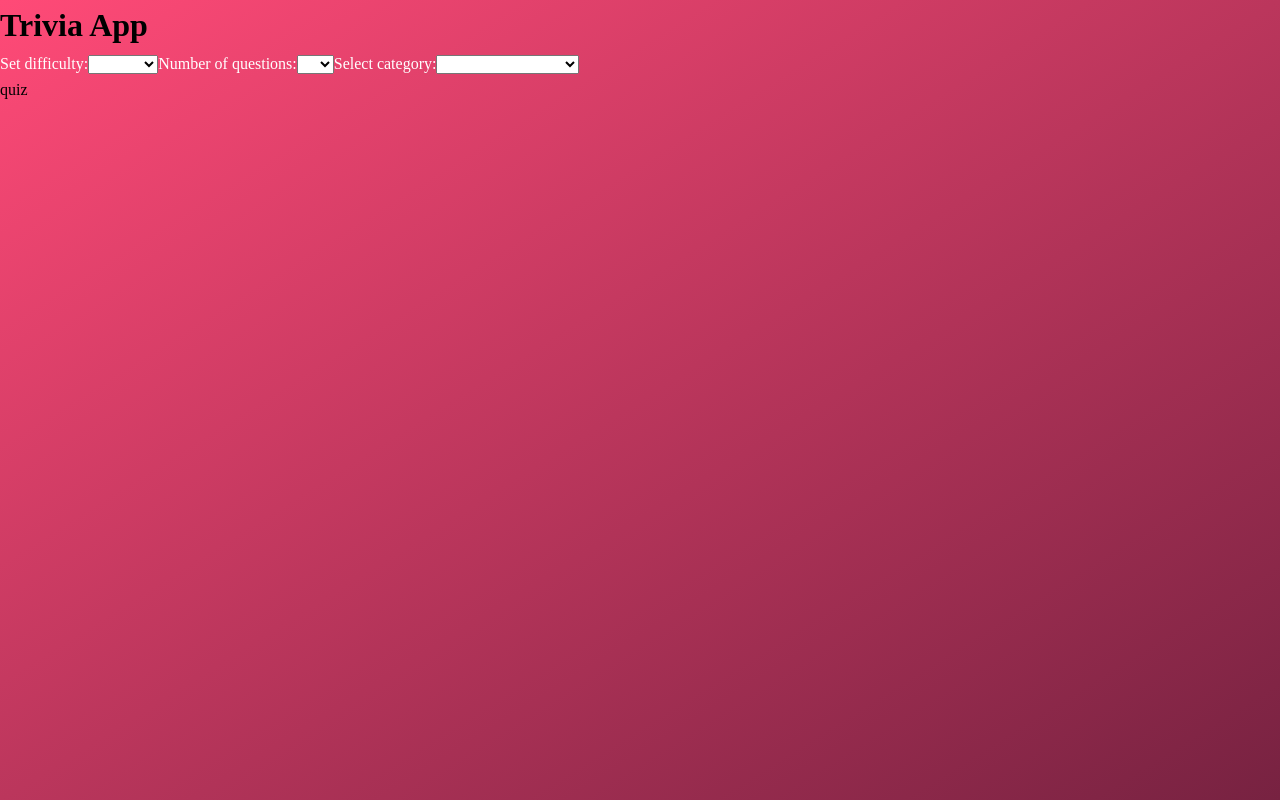
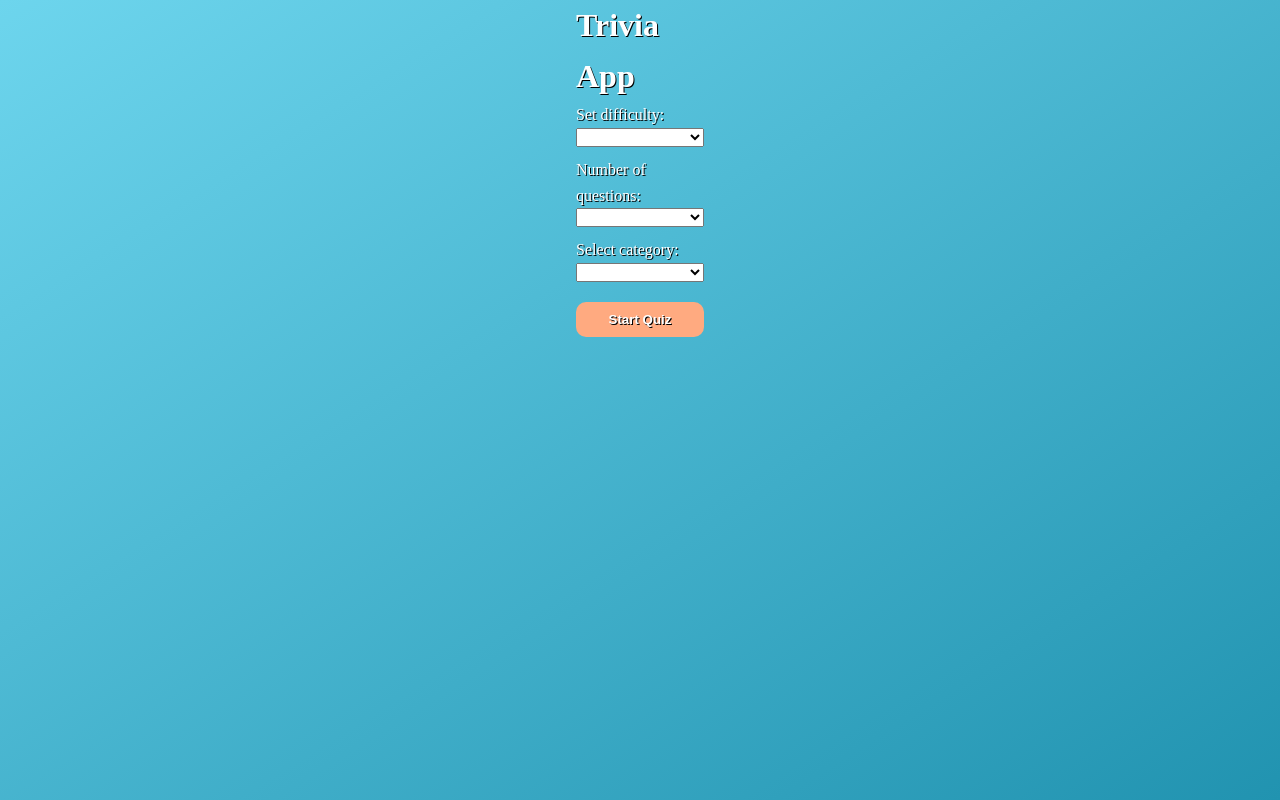
Before and after one commit to Nineteen991/quiz-app, a React (Create React App) app: page / in a window 1280 px wide. Built offline with nearby package versions, Linux system fonts and the light colour scheme.

Commit message:
added some styling to the homepage

```diff
--- a/src/App.js
+++ b/src/App.js
@@ -13,7 +13,8 @@ export default function App() {
       category: ''
     }
   )
-console.log(apiValues)
+  const [start, setStart] = useState(false)
+
   function shuffleArray(array) {
     for (let i = array.length - 1; i>0; i--) {
       const j = Math.floor(Math.random() * (i + 1));
@@ -64,8 +65,15 @@ console.log(apiValues)
   console.log(questions)
   return (
     <div id="container">
-      <HomePage apiValues={apiValues} setApiValues={setApiValues} />
-      <Quiz questions={questions} />
+      {
+        !start
+          ? <HomePage
+              apiValues={apiValues}
+              setApiValues={setApiValues}
+              setStart={setStart}
+            />
+          : <Quiz questions={questions} />
+      }
     </div>
   )
 }
--- a/src/App.sass
+++ b/src/App.sass
@@ -1,2 +1,3 @@
 @import "./sass/base"
+@import "./sass/mixins"
 @import "./sass/homePage"
--- a/src/components/HomePage.js
+++ b/src/components/HomePage.js
@@ -1,4 +1,4 @@
-export default function HomePage({ apiValues, setApiValues }) {
+export default function HomePage({ apiValues, setApiValues, setStart }) {
 
   function handleSelections(e) {
     const { name, value } = e.target
@@ -10,15 +10,25 @@ export default function HomePage({ apiValues, setApiValues }) {
     ))
   }
 
+  function startQuiz(e) {
+    e.preventDefault()
+
+    // only start quiz if all 3 input values have been filled
+    if (apiValues.difficulty && apiValues.number && apiValues.category) {
+      setStart(true)
+    }
+  }
+
   return (
     <div className="homePage">
-      <h1>Trivia App</h1>
+      <h1 className="title">Trivia App</h1>
       <form className="form-selections">
 
         <label htmlFor="difficulty">Set difficulty:</label>
         <select
           name="difficulty"
           id="difficulty"
+          className="input-seletors"
           value={apiValues.difficulty}
           onChange={handleSelections}
         >
@@ -32,6 +42,7 @@ export default function HomePage({ apiValues, setApiValues }) {
         <select
           name="number"
           id="number"
+          className="input-seletors"
           value={apiValues.number}
           onChange={handleSelections}
         >
@@ -46,6 +57,7 @@ export default function HomePage({ apiValues, setApiValues }) {
         <select
           name="category"
           id="category"
+          className="input-seletors"
           value={apiValues.category}
           onChange={handleSelections}
         >
@@ -57,6 +69,13 @@ export default function HomePage({ apiValues, setApiValues }) {
           <option value="13">Musicals & Theaters</option>
         </select>
 
+        <button
+          id="startBtn"
+          onClick={e => startQuiz(e)}
+        >
+          Start Quiz
+        </button>
+
       </form>
     </div>
   )
--- a/src/sass/_base.sass
+++ b/src/sass/_base.sass
@@ -1,7 +1,9 @@
-:root
-  --color-primary: #eb2f64
-  --color-primary-light: #ff4a77
-  --color-primary-dark: #772241
+$color-primary: #eb2f64
+$color-primary-light: #ff4a77
+$color-primary-dark: #772241
+
+$color-secondary-light: #6dd5ed
+$color-secondary-dark: #2193b0
 
 *
   margin: 0
@@ -21,8 +23,11 @@ html
 
 body
   line-height: 1.6
-  background-image: linear-gradient(to right bottom,var(--color-primary-light),var(--color-primary-dark))
+  background-image: linear-gradient(to right bottom, $color-secondary-light,$color-secondary-dark)
   min-height: 100vh
 
 #container
   font-size: 1.6rem
+  display: flex
+  justify-content: center
+  align-items: center
--- a/src/sass/_homePage.sass
+++ b/src/sass/_homePage.sass
@@ -1,2 +1,19 @@
+.homePage
+    width: 10%
+    @include string-settings
+
 .form-selections
-    color: white
+    display: flex
+    flex-direction: column
+
+.input-seletors
+    margin-bottom: 1rem
+
+#startBtn
+    margin-top: 1rem
+    background-color: #ffaa80
+    @include buttons
+
+    &:active
+        background-color: #ff9966
+        @include box-shadow
--- /dev/null
+++ b/src/sass/_mixins.sass
@@ -0,0 +1,16 @@
+@mixin string-settings
+    color: white
+    text-shadow: 1px 1px black
+
+@mixin buttons
+    padding: 1rem 2rem
+    border-radius: 1rem
+    border: none
+    cursor: pointer
+    font-weight: bold
+    @include string-settings
+
+@mixin box-shadow
+    box-shadow: inset 5px 5px 10px -3px rgba(0, 0, 0, 0.7)
+    -moz-box-shadow: inset 5px 5px 10px -3px rgba(0, 0, 0, 0.7)
+    -webkit-box-shadow: inset 5px 5px 10px -3px rgba(0, 0, 0, 0.7)
```
